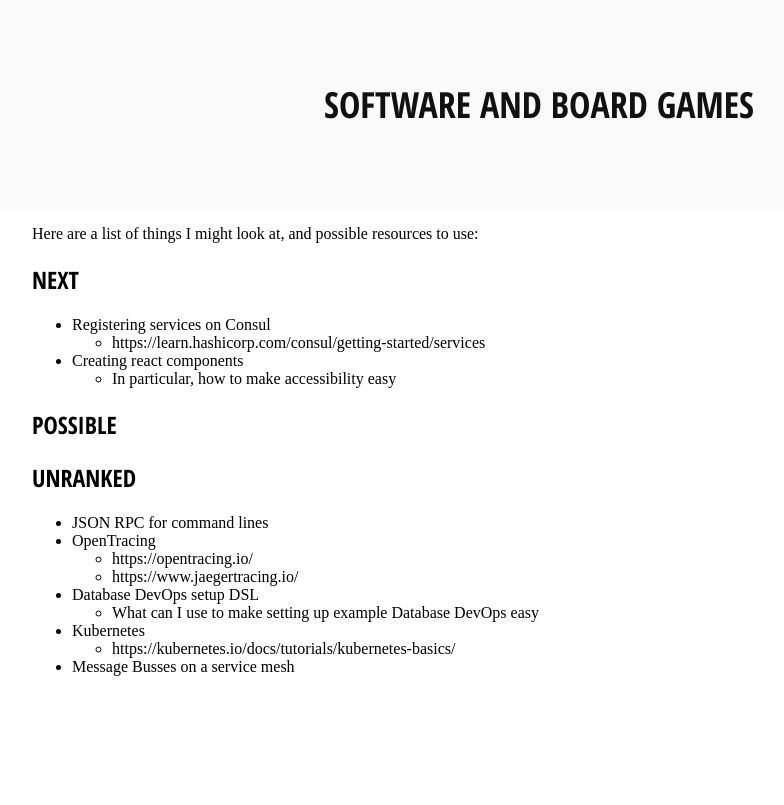
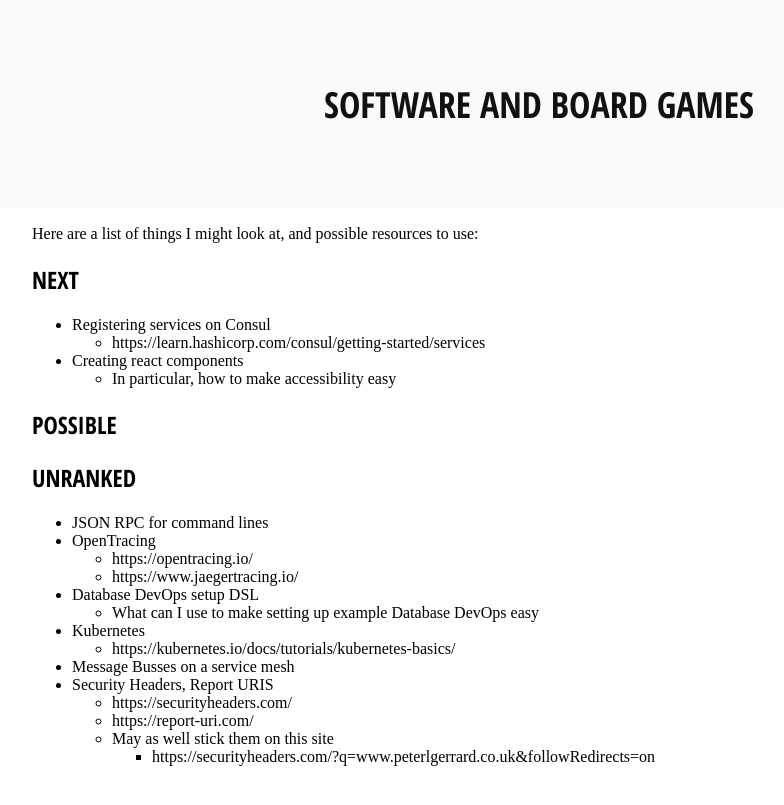
Before and after one commit to PeterGerrard/peterlgerrard.co.uk, a Jekyll site: the page built from learning-backlog/interested.md, in a window 1280 px wide. Shown: the top 805 px of the page, without its empty margins (101-885 px from the left). Built offline with Jekyll 4.4.1, drawn with Linux system fonts in a browser that asks for light colours; our own code applies the rules of GitHub Pages for plain Markdown files.

Commit message:
Add security from Scott Helme ideas

```diff
--- a/learning-backlog/interested.md
+++ b/learning-backlog/interested.md
@@ -18,3 +18,8 @@
 - Kubernetes
   - https://kubernetes.io/docs/tutorials/kubernetes-basics/
 - Message Busses on a service mesh
+- Security Headers, Report URIS
+  - https://securityheaders.com/
+  - https://report-uri.com/
+  - May as well stick them on this site
+    - https://securityheaders.com/?q=www.peterlgerrard.co.uk&followRedirects=on
```
